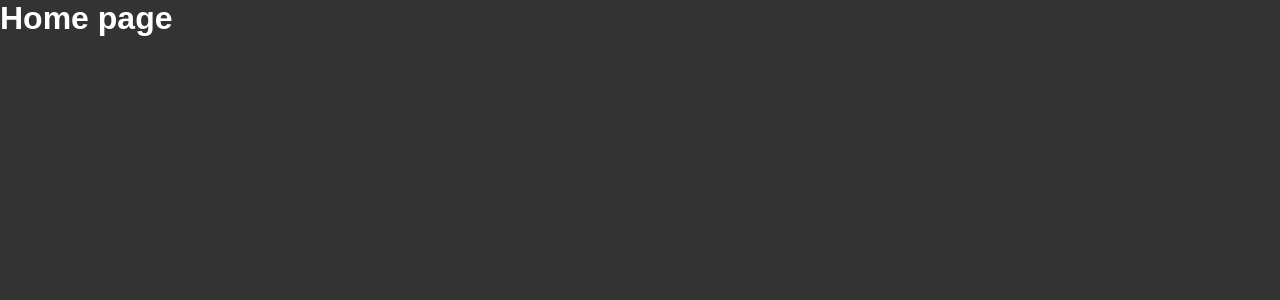
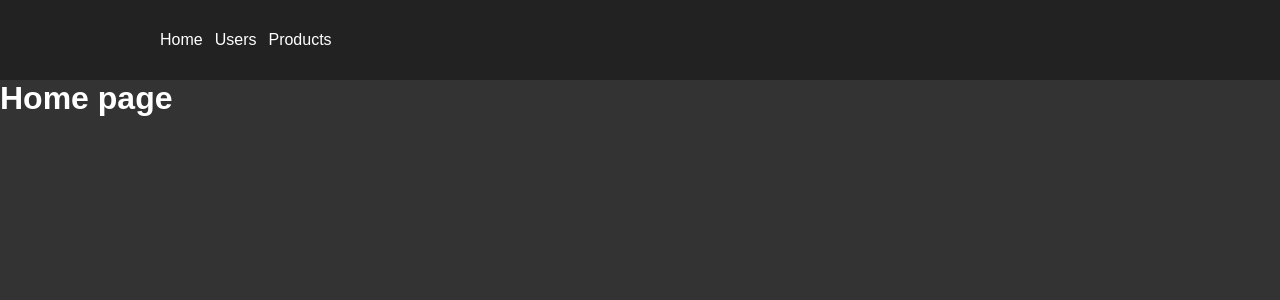
Before and after one commit to victorbadaro/git-flow-test, a React (Vite) app: page /home in a window 1280 px wide. Shown: the top 300 px of the page. Built offline with nearby package versions, Linux system fonts and the light colour scheme.

Commit message:
feat: add header component

```diff
--- a/src/App.tsx
+++ b/src/App.tsx
@@ -1,10 +1,12 @@
 import { BrowserRouter as Router } from 'react-router-dom';
+import { Header } from './components/Header';
 import { AppRoutes } from './routes';
 import './styles/global.css';
 
 export function App() {
   return (
     <Router>
+      <Header />
       <AppRoutes />
     </Router>
   );
--- /dev/null
+++ b/src/components/Header/index.tsx
@@ -0,0 +1,14 @@
+import { Link } from "react-router-dom";
+import './styles.css';
+
+export function Header() {
+  return (
+    <header>
+      <div>
+        <Link to="/home">Home</Link>
+        <Link to="/users">Users</Link>
+        <Link to="/products">Products</Link>
+      </div>
+    </header>
+  );
+}
--- /dev/null
+++ b/src/components/Header/styles.css
@@ -0,0 +1,36 @@
+header {
+  height: 80px;
+  background-color: #222;
+}
+
+header > div {
+  display: flex;
+  align-items: center;
+  margin: 0 auto;
+  width: 75%;
+  height: 100%;
+}
+
+header > div a {
+  position: relative;
+}
+
+header > div a::after {
+  content: '';
+  position: absolute;
+  bottom: 0;
+  left: 0;
+  width: 0;
+  height: 2px;
+  border-radius: 2px;
+  background-color: #fff;
+  transition: width 200ms;
+}
+
+header > div a:hover::after {
+  width: 100%;
+}
+
+header > div a + a {
+  margin-left: 12px;
+}
```
